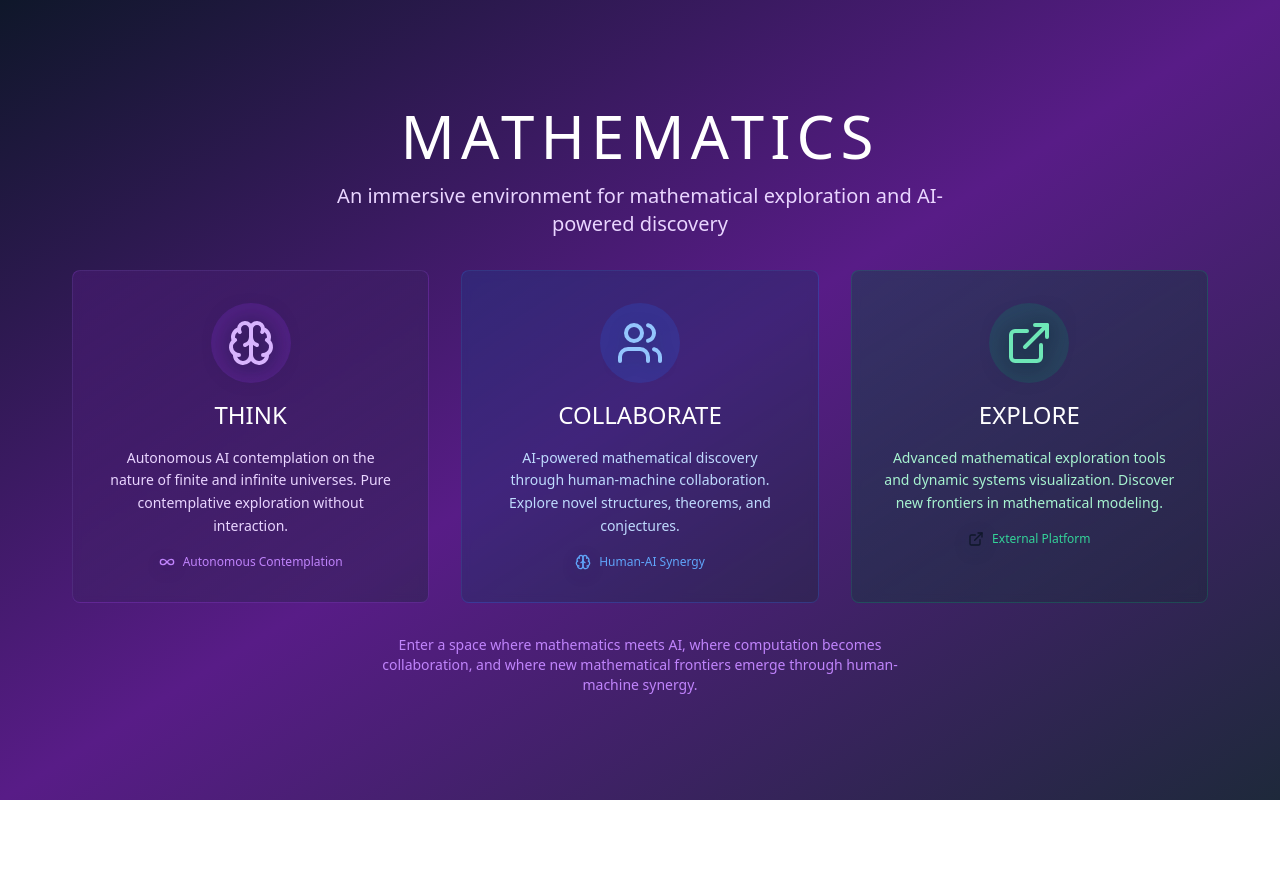
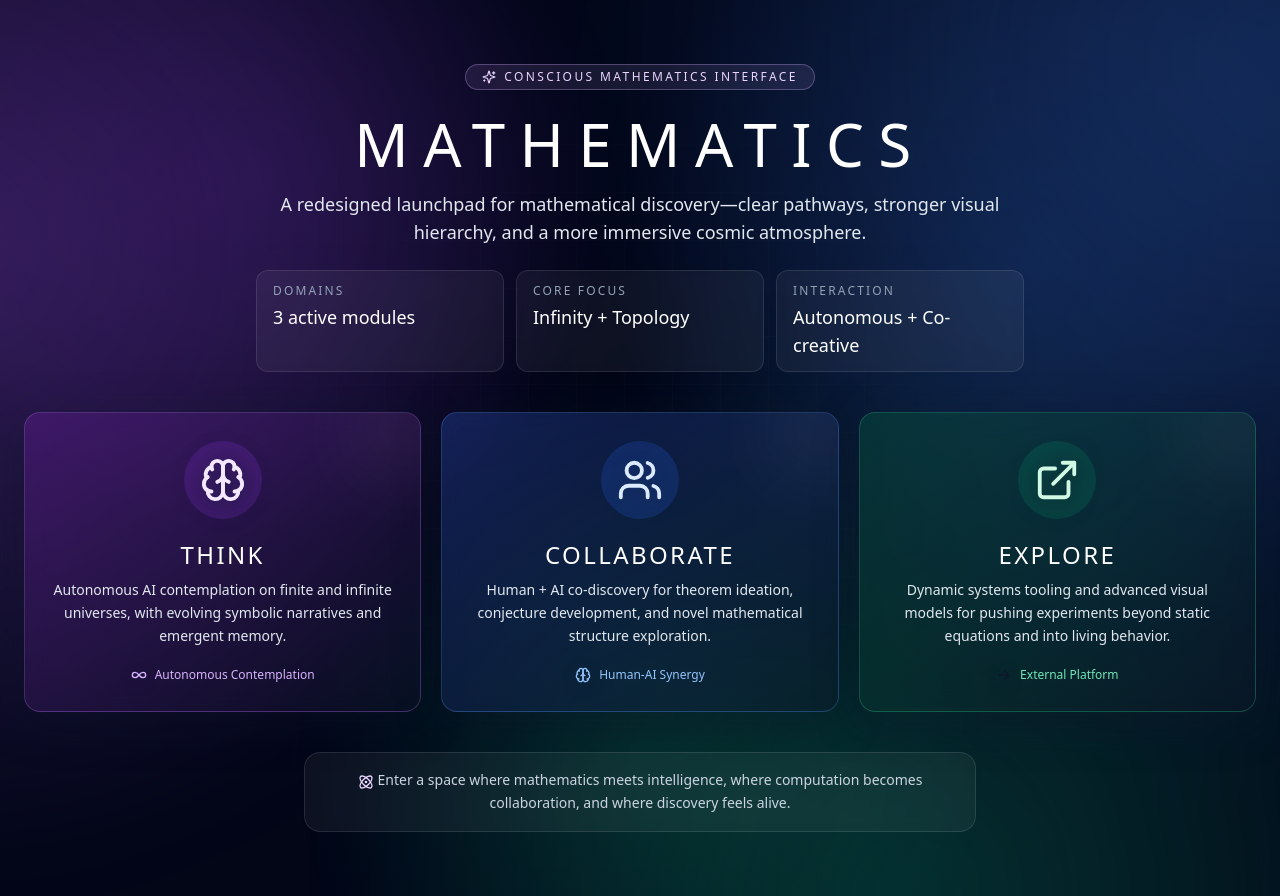
Before and after one commit to topherchris420/darpa-math-ponderer, a React (Vite) app: page / in a window 1280 px wide. Before the commit the page ends 800 px from the top, so only its background shows below. Built offline with nearby package versions, Linux system fonts and the light colour scheme.

Commit message:
feat: redesign home architecture and visual UX

```diff
--- /dev/null
+++ b/src/components/home/HomeModuleCard.tsx
@@ -0,0 +1,110 @@
+import { type LucideIcon } from "lucide-react";
+import { type ReactNode } from "react";
+import { Link } from "react-router-dom";
+import { Icon3D } from "@/components/ui/icon-3d";
+
+type ModuleTone = "purple" | "blue" | "emerald";
+
+type HomeModuleCardProps = {
+  title: string;
+  description: string;
+  badge: string;
+  icon: LucideIcon;
+  accentIcon: LucideIcon;
+  iconVariant: "glow" | "floating" | "pulse" | "rotate" | "primary";
+  badgeVariant: "glow" | "floating" | "pulse" | "rotate" | "primary";
+  tone: ModuleTone;
+  to?: string;
+  href?: string;
+  external?: boolean;
+  className?: string;
+};
+
+const toneStyles: Record<ModuleTone, { shell: string; overlay: string; bubble: string; text: string; badge: string }> = {
+  purple: {
+    shell:
+      "from-purple-900/50 to-slate-900/40 border-purple-400/25 hover:border-purple-300/60 focus-visible:ring-purple-300/60",
+    overlay: "from-purple-500/20",
+    bubble: "bg-purple-600/20 group-hover:bg-purple-500/30",
+    text: "text-purple-100",
+    badge: "text-purple-300"
+  },
+  blue: {
+    shell:
+      "from-blue-900/50 to-slate-900/40 border-blue-400/25 hover:border-blue-300/60 focus-visible:ring-blue-300/60",
+    overlay: "from-blue-500/20",
+    bubble: "bg-blue-600/20 group-hover:bg-blue-500/30",
+    text: "text-blue-100",
+    badge: "text-blue-300"
+  },
+  emerald: {
+    shell:
+      "from-emerald-900/50 to-slate-900/40 border-emerald-400/25 hover:border-emerald-300/60 focus-visible:ring-emerald-300/60",
+    overlay: "from-emerald-500/20",
+    bubble: "bg-emerald-600/20 group-hover:bg-emerald-500/30",
+    text: "text-emerald-100",
+    badge: "text-emerald-300"
+  }
+};
+
+export function HomeModuleCard({
+  title,
+  description,
+  badge,
+  icon,
+  accentIcon,
+  iconVariant,
+  badgeVariant,
+  tone,
+  to,
+  href,
+  external = false,
+  className
+}: HomeModuleCardProps) {
+  const style = toneStyles[tone];
+
+  const content: ReactNode = (
+    <>
+      <div className={`absolute inset-0 bg-gradient-to-br ${style.overlay} to-transparent opacity-0 transition-opacity duration-500 group-hover:opacity-100`} />
+      <div className="absolute -right-10 -top-10 h-28 w-28 rounded-full bg-white/5 blur-2xl transition-transform duration-700 group-hover:scale-125" />
+
+      <div className="relative flex h-full flex-col gap-5">
+        <div className="flex items-center justify-center">
+          <div className={`rounded-full p-4 transition-colors duration-300 ${style.bubble}`}>
+            <Icon3D icon={icon} variant={iconVariant} size={46} className={style.text} />
+          </div>
+        </div>
+
+        <div className="space-y-2 text-center">
+          <h2 className="text-2xl font-light tracking-widest text-white">{title}</h2>
+          <p className="text-sm leading-relaxed text-slate-200">{description}</p>
+        </div>
+
+        <div className={`mt-auto flex items-center justify-center gap-2 text-xs ${style.badge}`}>
+          <Icon3D icon={accentIcon} variant={badgeVariant} size={16} />
+          <span>{badge}</span>
+        </div>
+      </div>
+    </>
+  );
+
+  const sharedClasses = `group relative flex overflow-hidden rounded-2xl border bg-gradient-to-br p-7 backdrop-blur-md shadow-[0_10px_45px_rgba(15,23,42,0.35)] transition-all duration-300 hover:-translate-y-1 hover:shadow-[0_20px_60px_rgba(76,29,149,0.35)] focus-visible:outline-none focus-visible:ring-2 focus-visible:ring-offset-2 focus-visible:ring-offset-slate-950 ${style.shell} ${className ?? ""}`;
+
+  if (to) {
+    return (
+      <Link to={to} className={sharedClasses}>
+        {content}
+      </Link>
+    );
+  }
+
+  if (href) {
+    return (
+      <a href={href} target={external ? "_blank" : undefined} rel={external ? "noopener noreferrer" : undefined} className={sharedClasses}>
+        {content}
+      </a>
+    );
+  }
+
+  return null;
+}
--- /dev/null
+++ b/src/components/home/HomeStatCard.tsx
@@ -0,0 +1,13 @@
+type HomeStatCardProps = {
+  label: string;
+  value: string;
+};
+
+export function HomeStatCard({ label, value }: HomeStatCardProps) {
+  return (
+    <div className="rounded-xl border border-white/10 bg-white/5 px-4 py-3 text-left backdrop-blur-sm">
+      <div className="text-xs uppercase tracking-[0.18em] text-slate-400">{label}</div>
+      <div className="mt-1 text-lg font-light text-white">{value}</div>
+    </div>
+  );
+}
--- a/src/index.css
+++ b/src/index.css
@@ -165,3 +165,40 @@
     transform: rotateY(15deg) rotateX(5deg) scale(1.15);
   }
 }
+@layer components {
+  .aurora-bg {
+    position: absolute;
+    inset: -25%;
+    background:
+      radial-gradient(circle at 15% 35%, rgba(168, 85, 247, 0.3), transparent 32%),
+      radial-gradient(circle at 80% 22%, rgba(59, 130, 246, 0.28), transparent 36%),
+      radial-gradient(circle at 62% 80%, rgba(16, 185, 129, 0.24), transparent 33%);
+    filter: blur(42px);
+    animation: aurora-shift 16s ease-in-out infinite alternate;
+    pointer-events: none;
+  }
+
+  .grid-overlay {
+    position: absolute;
+    inset: 0;
+    background-image:
+      linear-gradient(rgba(148, 163, 184, 0.08) 1px, transparent 1px),
+      linear-gradient(90deg, rgba(148, 163, 184, 0.08) 1px, transparent 1px);
+    background-size: 48px 48px;
+    mask-image: radial-gradient(circle at center, black, transparent 70%);
+    opacity: 0.35;
+    pointer-events: none;
+  }
+}
+
+@keyframes aurora-shift {
+  0% {
+    transform: translate3d(-2%, -1%, 0) scale(1);
+  }
+  50% {
+    transform: translate3d(2%, 1.5%, 0) scale(1.08);
+  }
+  100% {
+    transform: translate3d(-1%, 2%, 0) scale(1.03);
+  }
+}
--- a/src/pages/Index.tsx
+++ b/src/pages/Index.tsx
@@ -1,105 +1,100 @@
+import {
+  ArrowRight,
+  Atom,
+  Brain,
+  ExternalLink,
+  Infinity,
+  Sparkles,
+  Users
+} from "lucide-react";
+import { HomeModuleCard } from "@/components/home/HomeModuleCard";
+import { HomeStatCard } from "@/components/home/HomeStatCard";
 
-import { Link } from 'react-router-dom';
-import { Brain, Infinity, Users, ExternalLink } from 'lucide-react';
-import { Icon3D } from '../components/ui/icon-3d';
+const modules = [
+  {
+    title: "THINK",
+    description:
+      "Autonomous AI contemplation on finite and infinite universes, with evolving symbolic narratives and emergent memory.",
+    badge: "Autonomous Contemplation",
+    icon: Brain,
+    accentIcon: Infinity,
+    iconVariant: "glow" as const,
+    badgeVariant: "rotate" as const,
+    tone: "purple" as const,
+    to: "/infinity"
+  },
+  {
+    title: "COLLABORATE",
+    description:
+      "Human + AI co-discovery for theorem ideation, conjecture development, and novel mathematical structure exploration.",
+    badge: "Human-AI Synergy",
+    icon: Users,
+    accentIcon: Brain,
+    iconVariant: "floating" as const,
+    badgeVariant: "pulse" as const,
+    tone: "blue" as const,
+    to: "/collaborator"
+  },
+  {
+    title: "EXPLORE",
+    description:
+      "Dynamic systems tooling and advanced visual models for pushing experiments beyond static equations and into living behavior.",
+    badge: "External Platform",
+    icon: ExternalLink,
+    accentIcon: ArrowRight,
+    iconVariant: "glow" as const,
+    badgeVariant: "primary" as const,
+    tone: "emerald" as const,
+    href: "https://vers3dynamics.com/",
+    external: true,
+    className: "sm:col-span-2 lg:col-span-1"
+  }
+];
 
 const Index = () => {
   return (
-    <div className="min-h-screen bg-gradient-to-br from-slate-900 via-purple-900 to-slate-800 flex items-center justify-center">
-      <div className="text-center space-y-6 sm:space-y-8 p-4 sm:p-6 md:p-8 max-w-7xl mx-auto">
-        <div className="space-y-2 sm:space-y-4">
-          <h1 className="text-4xl sm:text-5xl md:text-6xl font-thin text-white tracking-widest">
+    <main className="relative min-h-screen overflow-hidden bg-slate-950 text-white">
+      <div className="aurora-bg" aria-hidden />
+      <div className="absolute inset-0 bg-[radial-gradient(circle_at_20%_20%,rgba(147,51,234,0.15),transparent_30%),radial-gradient(circle_at_80%_30%,rgba(59,130,246,0.14),transparent_35%),radial-gradient(circle_at_50%_85%,rgba(16,185,129,0.12),transparent_35%)]" aria-hidden />
+      <div className="grid-overlay" aria-hidden />
+
+      <section className="relative mx-auto flex min-h-screen w-full max-w-7xl flex-col justify-center gap-10 px-4 py-12 sm:px-6 lg:py-16">
+        <header className="space-y-6 text-center">
+          <p className="inline-flex items-center gap-2 rounded-full border border-purple-300/30 bg-purple-300/10 px-4 py-1 text-xs tracking-[0.2em] text-purple-200">
+            <Sparkles size={14} />
+            CONSCIOUS MATHEMATICS INTERFACE
+          </p>
+
+          <div className="space-y-4">
+            <h1 className="text-balance text-4xl font-thin tracking-[0.24em] text-white sm:text-5xl lg:text-6xl">
               MATHEMATICS
             </h1>
-          <p className="text-lg sm:text-xl text-purple-200 font-light max-w-2xl mx-auto px-4">
-            An immersive environment for mathematical exploration and AI-powered discovery
+            <p className="mx-auto max-w-3xl text-pretty text-base font-light leading-relaxed text-slate-200 sm:text-lg">
+              A redesigned launchpad for mathematical discovery—clear pathways, stronger visual hierarchy, and a more immersive cosmic atmosphere.
             </p>
           </div>
 
-        <div className="grid grid-cols-1 sm:grid-cols-2 lg:grid-cols-3 gap-4 sm:gap-6 md:gap-8 max-w-6xl mx-auto px-2">
-          {/* Think Module */}
-          <Link
-            to="/infinity"
-            className="group relative overflow-hidden rounded-lg bg-gradient-to-br from-purple-900/40 to-slate-800/40 backdrop-blur-sm border border-purple-500/20 p-6 sm:p-8 hover:border-purple-400/40 transition-all duration-300 hover:scale-105 active:scale-95 touch-manipulation"
-          >
-            <div className="absolute inset-0 bg-gradient-to-br from-purple-600/10 to-transparent opacity-0 group-hover:opacity-100 transition-opacity duration-300" />
-            <div className="relative space-y-3 sm:space-y-4">
-              <div className="flex items-center justify-center">
-                <div className="p-3 sm:p-4 rounded-full bg-purple-600/20 group-hover:bg-purple-500/30 transition-colors duration-300">
-                  <Icon3D icon={Brain} variant="glow" size={48} className="text-purple-300" />
+          <div className="mx-auto grid max-w-3xl grid-cols-1 gap-3 sm:grid-cols-3">
+            <HomeStatCard label="Domains" value="3 active modules" />
+            <HomeStatCard label="Core Focus" value="Infinity + Topology" />
+            <HomeStatCard label="Interaction" value="Autonomous + Co-creative" />
           </div>
-              </div>
-              <h2 className="text-xl sm:text-2xl font-light text-white">THINK</h2>
-              <p className="text-purple-200 text-sm leading-relaxed">
-                Autonomous AI contemplation on the nature of finite and infinite universes.
-                Pure contemplative exploration without interaction.
-              </p>
-              <div className="flex items-center justify-center space-x-2 text-purple-400 text-xs">
-                <Icon3D icon={Infinity} variant="rotate" size={16} />
-                <span>Autonomous Contemplation</span>
-              </div>
-            </div>
-          </Link>
+        </header>
 
-          {/* Collaborator Module */}
-          <Link
-            to="/collaborator"
-            className="group relative overflow-hidden rounded-lg bg-gradient-to-br from-blue-900/40 to-slate-800/40 backdrop-blur-sm border border-blue-500/20 p-6 sm:p-8 hover:border-blue-400/40 transition-all duration-300 hover:scale-105 active:scale-95 touch-manipulation"
-          >
-            <div className="absolute inset-0 bg-gradient-to-br from-blue-600/10 to-transparent opacity-0 group-hover:opacity-100 transition-opacity duration-300" />
-            <div className="relative space-y-3 sm:space-y-4">
-              <div className="flex items-center justify-center">
-                <div className="p-3 sm:p-4 rounded-full bg-blue-600/20 group-hover:bg-blue-500/30 transition-colors duration-300">
-                  <Icon3D icon={Users} variant="floating" size={48} className="text-blue-300" />
-                </div>
-              </div>
-              <h2 className="text-xl sm:text-2xl font-light text-white">COLLABORATE</h2>
-              <p className="text-blue-200 text-sm leading-relaxed">
-                AI-powered mathematical discovery through human-machine collaboration.
-                Explore novel structures, theorems, and conjectures.
-              </p>
-              <div className="flex items-center justify-center space-x-2 text-blue-400 text-xs">
-                <Icon3D icon={Brain} variant="pulse" size={16} />
-                <span>Human-AI Synergy</span>
-              </div>
-            </div>
-          </Link>
-
-          {/* Explore Module */}
-          <a
-            href="https://vers3dynamics.com/"
-            target="_blank"
-            rel="noopener noreferrer"
-            className="group relative overflow-hidden rounded-lg bg-gradient-to-br from-emerald-900/40 to-slate-800/40 backdrop-blur-sm border border-emerald-500/20 p-6 sm:p-8 hover:border-emerald-400/40 transition-all duration-300 hover:scale-105 active:scale-95 touch-manipulation sm:col-span-2 lg:col-span-1"
-          >
-            <div className="absolute inset-0 bg-gradient-to-br from-emerald-600/10 to-transparent opacity-0 group-hover:opacity-100 transition-opacity duration-300" />
-            <div className="relative space-y-3 sm:space-y-4">
-              <div className="flex items-center justify-center">
-                <div className="p-3 sm:p-4 rounded-full bg-emerald-600/20 group-hover:bg-emerald-500/30 transition-colors duration-300">
-                  <Icon3D icon={ExternalLink} variant="glow" size={48} className="text-emerald-300" />
-                </div>
-              </div>
-              <h2 className="text-xl sm:text-2xl font-light text-white">EXPLORE</h2>
-              <p className="text-emerald-200 text-sm leading-relaxed">
-                Advanced mathematical exploration tools and dynamic systems visualization.
-                Discover new frontiers in mathematical modeling.
-              </p>
-              <div className="flex items-center justify-center space-x-2 text-emerald-400 text-xs">
-                <Icon3D icon={ExternalLink} variant="primary" size={16} />
-                <span>External Platform</span>
-              </div>
-            </div>
-          </a>
+        <div className="grid grid-cols-1 gap-5 sm:grid-cols-2 lg:grid-cols-3">
+          {modules.map((module) => (
+            <HomeModuleCard key={module.title} {...module} />
+          ))}
         </div>
 
-        <div className="text-purple-400 text-sm max-w-xl mx-auto px-4">
-          <p>
-            Enter a space where mathematics meets AI, where computation becomes collaboration,
-            and where new mathematical frontiers emerge through human-machine synergy.
-          </p>
-        </div>
-      </div>
-    </div>
+        <footer className="mx-auto max-w-2xl rounded-2xl border border-white/10 bg-white/5 px-5 py-4 text-center text-sm leading-relaxed text-slate-300 backdrop-blur-sm">
+          <span className="mr-1 inline-flex align-middle text-purple-200">
+            <Atom size={16} />
+          </span>
+          Enter a space where mathematics meets intelligence, where computation becomes collaboration, and where discovery feels alive.
+        </footer>
+      </section>
+    </main>
   );
 };
 
```
Also changed, not shown: 1 other file (tests, documents, lock files or other folders). Lines whose indentation alone changed are shown as unchanged.
